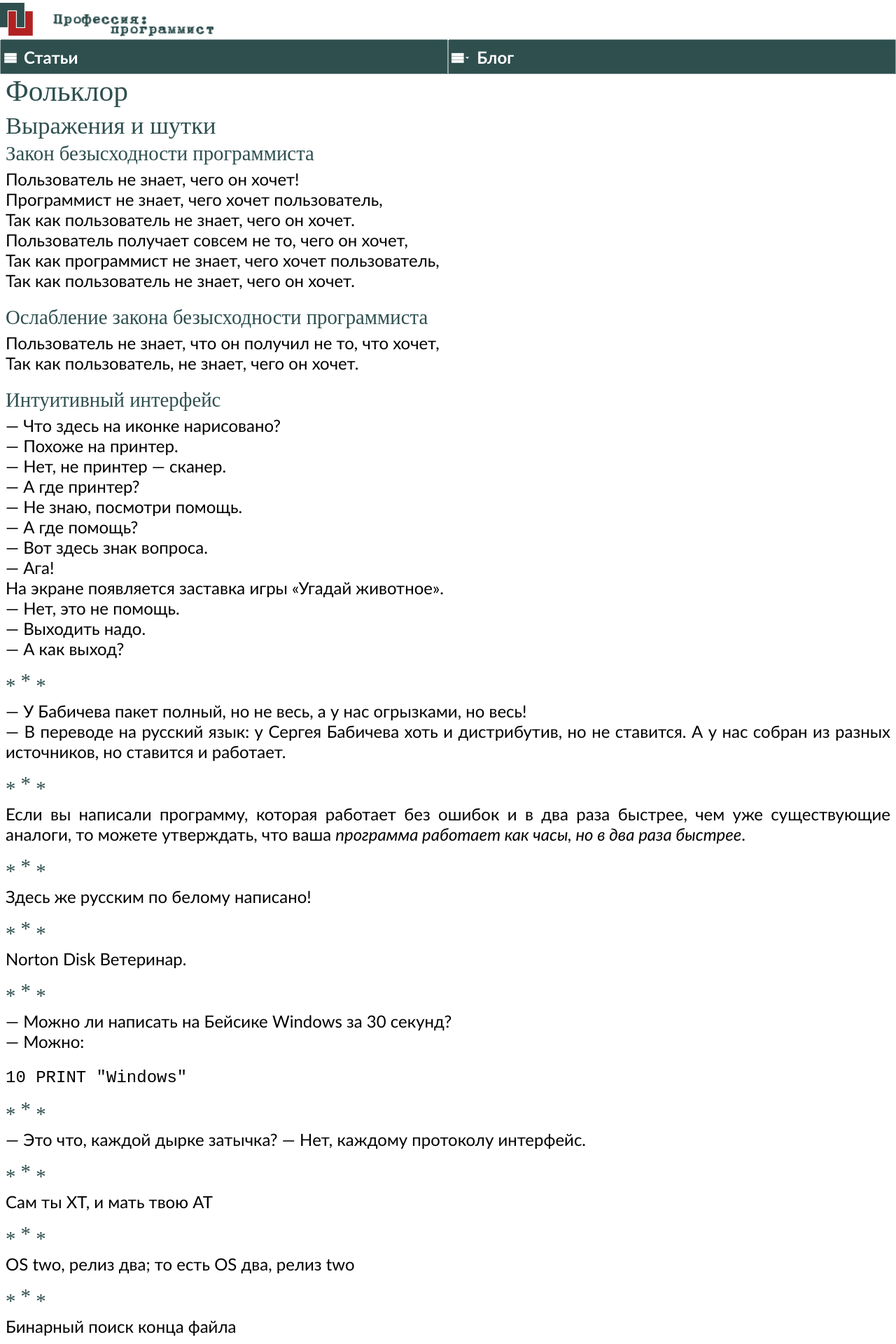
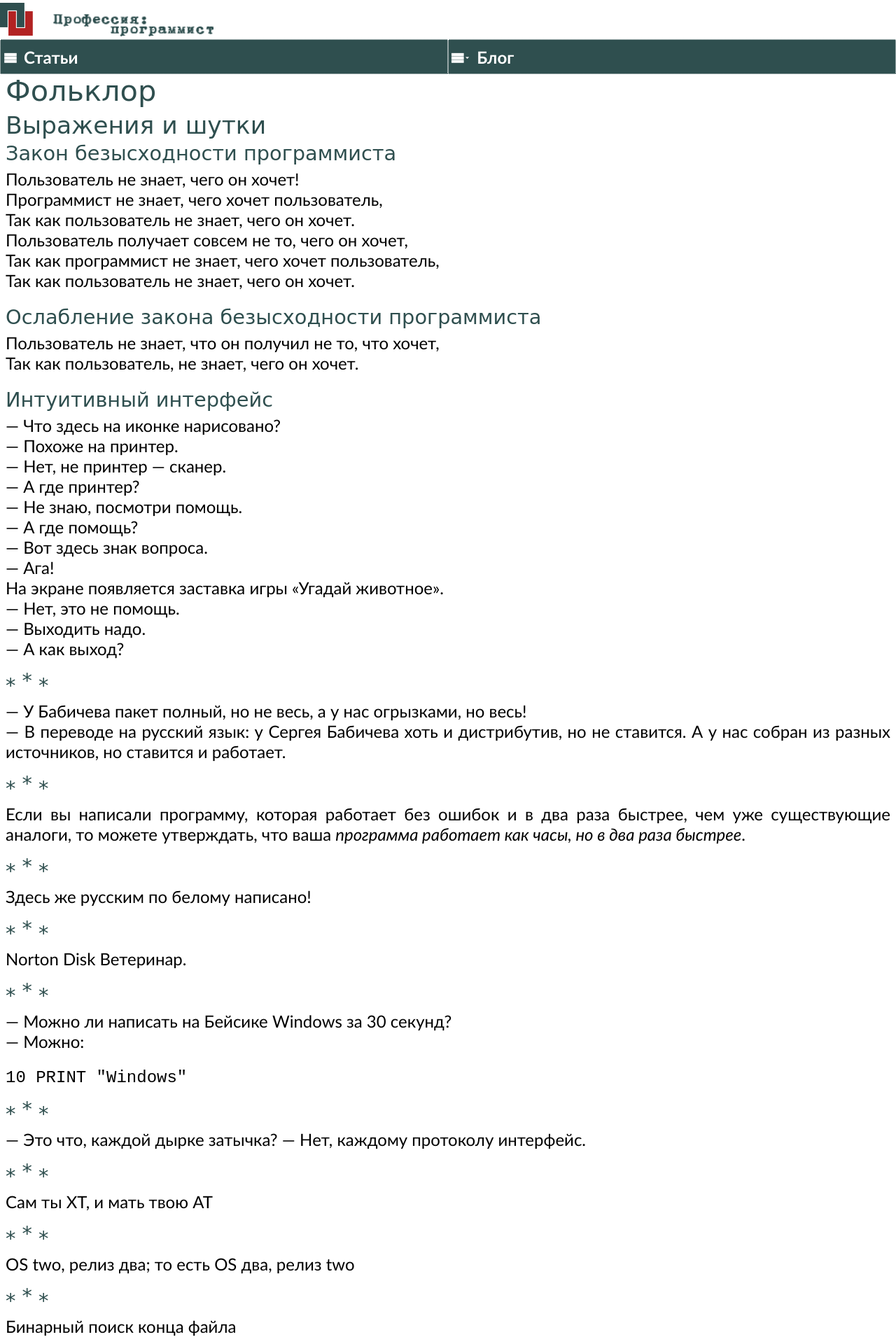
Before and after one commit to markshevchenko/markshevchenko.github.io, a Jekyll site: the page built from articles/slang/3.md, in a window 1280 px wide. Shown: the top 1920 px of the page at 70% size. Built offline with Jekyll 4.4.1, drawn with Linux system fonts in a browser that asks for light colours; some web fonts are replaced; our own code applies the rules of GitHub Pages for plain Markdown files.

Commit message:
Comic Sans Serif.

```diff
--- a/assets/css/main.css
+++ b/assets/css/main.css
@@ -164,7 +164,7 @@ h6 {
 }
 
 h1, h2, h3, h4, h5, h6 {
-  font-family: Gabriola, Comics Sans MS, Marker Felt, serif;
+  font-family: Comic Sans MS, Marker Felt, serif;
   line-height: 100%;
   margin: 0 0 0.25em 0;
   padding: 0;
```
